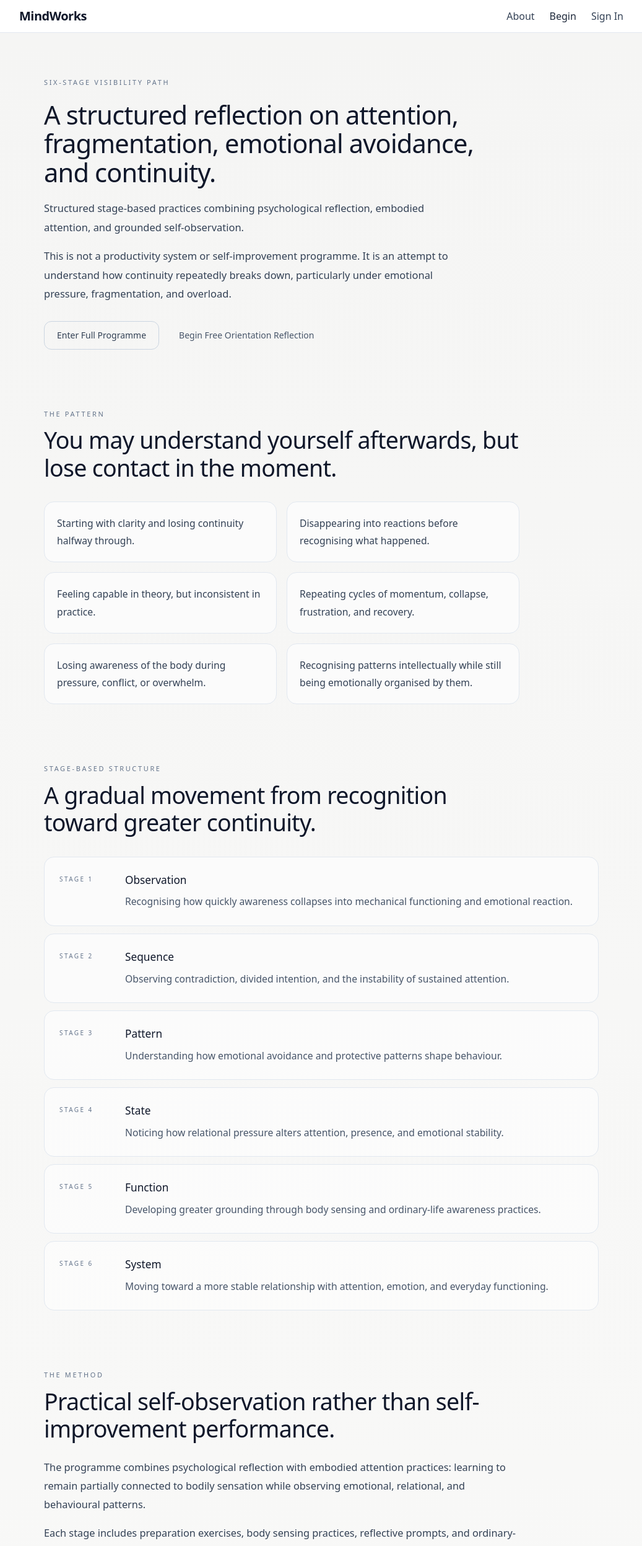
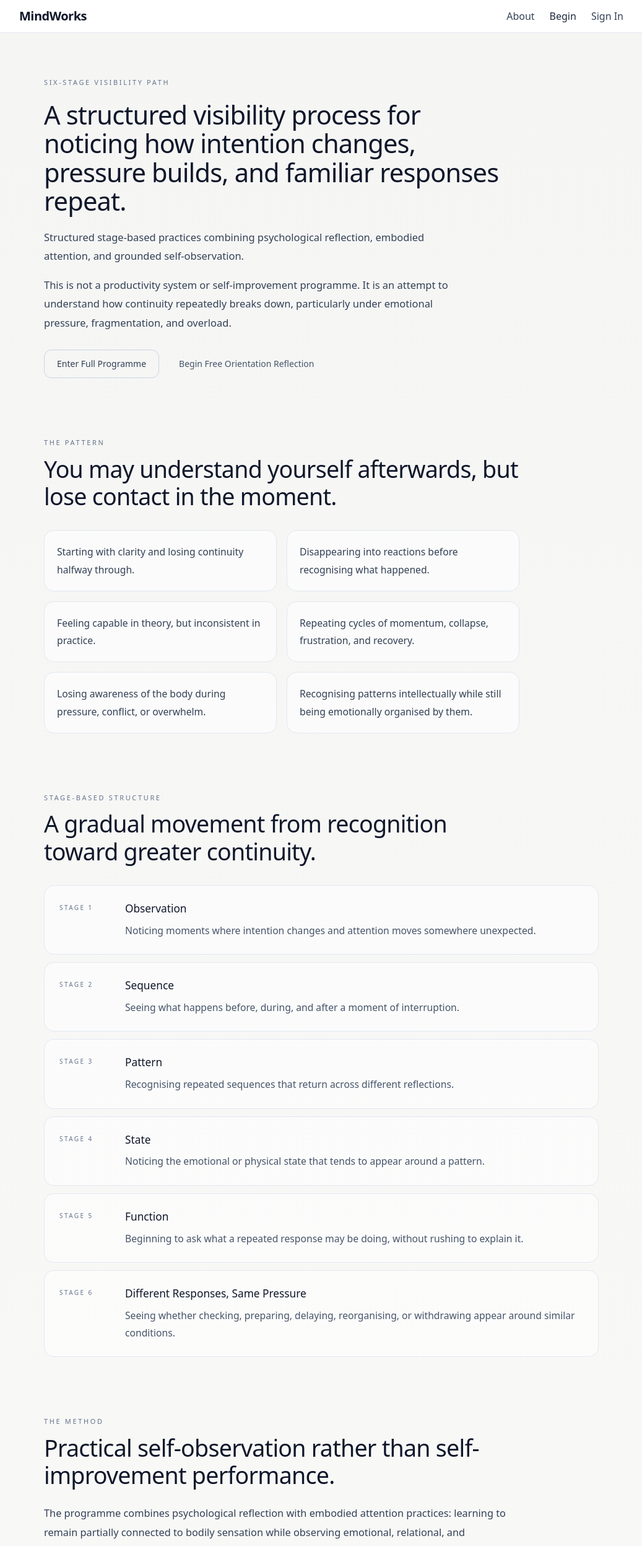
Before and after one commit to stopinder/therapy-orientation-quiz, a Vue app: page /programme in a window 1280 px wide. Shown: the top 2494 px of the page at 62% size, without its empty margins (121-1158 px from the left). Built offline with nearby package versions, Linux system fonts and the light colour scheme; no server answers.

Commit message:
Align programme page with current stages

```diff
--- a/src/views/ProgrammeView.vue
+++ b/src/views/ProgrammeView.vue
@@ -11,8 +11,8 @@
         </p>
 
         <h1 class="text-3xl md:text-[2.6rem] font-medium tracking-[-0.02em] leading-[1.12] text-slate-900">
-          A structured reflection on attention, fragmentation,
-          emotional avoidance, and continuity.
+          A structured visibility process for noticing how intention changes,
+          pressure builds, and familiar responses repeat.
         </h1>
 
         <div class="space-y-4 text-[1.03rem] leading-[1.85] text-slate-700 max-w-2xl">
@@ -358,37 +358,37 @@ const weeks = [
     week: "Stage 1",
     title: "Observation",
     description:
-        "Recognising how quickly awareness collapses into mechanical functioning and emotional reaction."
+        "Noticing moments where intention changes and attention moves somewhere unexpected."
   },
   {
     week: "Stage 2",
     title: "Sequence",
     description:
-        "Observing contradiction, divided intention, and the instability of sustained attention."
+        "Seeing what happens before, during, and after a moment of interruption."
   },
   {
     week: "Stage 3",
     title: "Pattern",
     description:
-        "Understanding how emotional avoidance and protective patterns shape behaviour."
+        "Recognising repeated sequences that return across different reflections."
   },
   {
     week: "Stage 4",
     title: "State",
     description:
-        "Noticing how relational pressure alters attention, presence, and emotional stability."
+        "Noticing the emotional or physical state that tends to appear around a pattern."
   },
   {
     week: "Stage 5",
     title: "Function",
     description:
-        "Developing greater grounding through body sensing and ordinary-life awareness practices."
+        "Beginning to ask what a repeated response may be doing, without rushing to explain it."
   },
   {
     week: "Stage 6",
-    title: "System",
+    title: "Different Responses, Same Pressure",
     description:
-        "Moving toward a more stable relationship with attention, emotion, and everyday functioning."
+        "Seeing whether checking, preparing, delaying, reorganising, or withdrawing appear around similar conditions."
   }
 ]
 </script>
```
